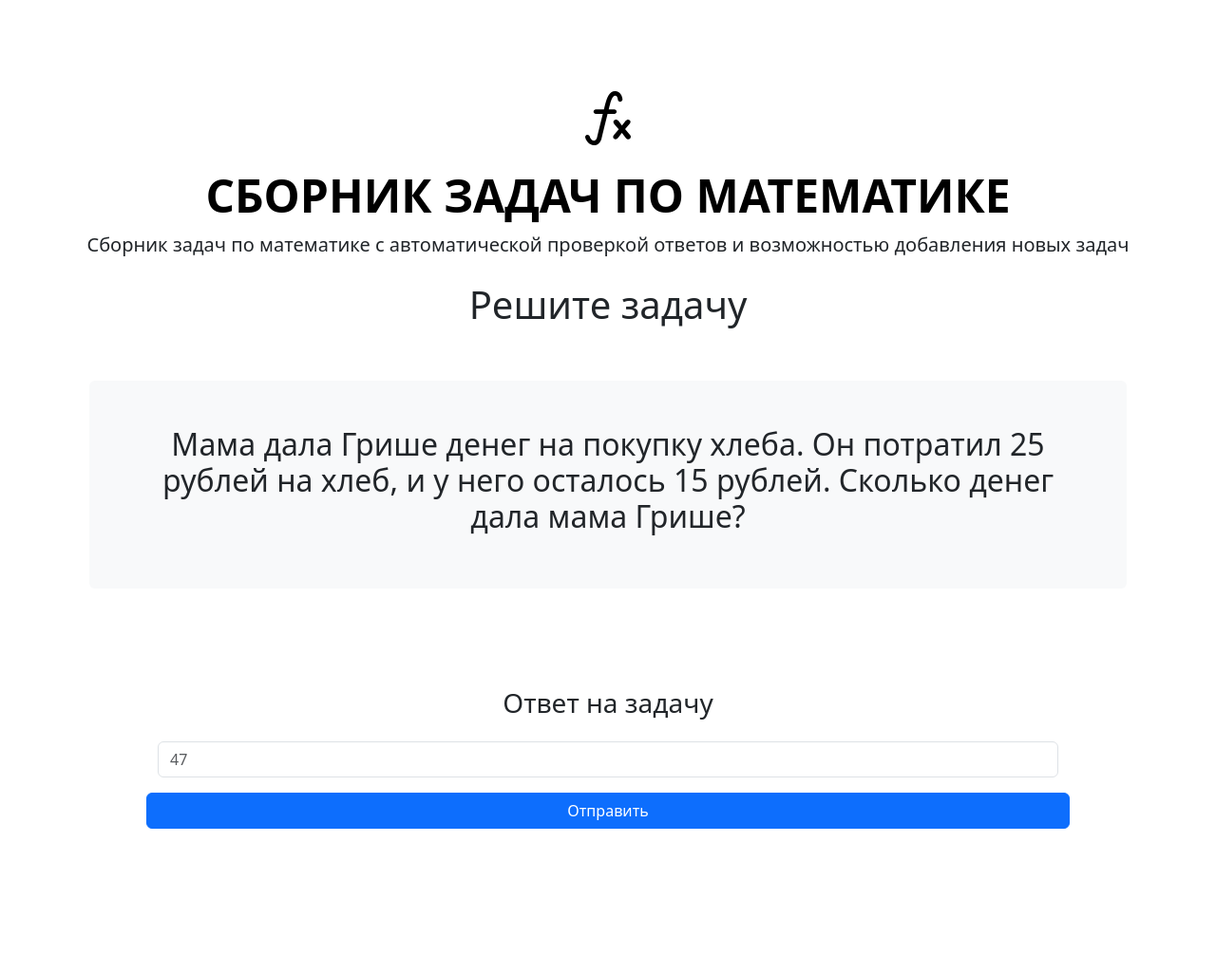
After one commit to kulevkirill/mysite, a Django app: page /solve_task in a window 1280 px wide. The commit adds this page. Shown: the whole page at 95% size. Run offline with Django 5.2, Linux system fonts and the light colour scheme; some libraries are stand-ins or nearby versions.

Commit message:
add solve_task.html & solved_task.html

```diff
--- a/mysite/mysite/urls.py
+++ b/mysite/mysite/urls.py
@@ -25,4 +25,6 @@ urlpatterns = [
     path('task_list', views.task_list),
     path('add_task', views.add_task),
     path('send_task', views.send_task),
+    path('solve_task', views.solve_task),
+    path('send_answer', views.send_answer),
 ]
--- a/mysite/mysite/views.py
+++ b/mysite/mysite/views.py
@@ -1,5 +1,7 @@
 from django.shortcuts import render
 from django.core.cache import cache
+
+import random
 
 from . import tasks_utils
 
@@ -35,3 +37,22 @@ def send_task(request):
         return render(request, "task_request.html", context)
     else:
         add_task(request)
+
+def solve_task(request):
+    tasks = tasks_utils.get_tasks()
+    task = tasks[random.randint(0, len(tasks)-1)]
+    return render(request, "solve_task.html", context={"task": task[1], "answer": task[2]})
+
+def send_answer(request):
+    if request.method == "POST":
+        cache.clear()
+        answer = request.POST.get("answer", "")
+        real_answer = request.POST.get("real_answer", "")
+        context = {"answer": answer, "real_answer": real_answer}
+
+        if answer == real_answer:
+            context["success"] = True
+            return render(request, "solved_task.html", context)
+
+        context["success"] = False
+        return render(request, "solved_task.html", context)
--- a/mysite/templates/index.html
+++ b/mysite/templates/index.html
@@ -6,7 +6,9 @@
 
 {% block content %}
 <div class="d-grid gap-2 d-sm-flex justify-content-sm-center">
-    <button type="button" class="btn btn-primary btn-lg px-4 gap-3"> НАЧАТЬ РЕШАТЬ </button>
+    <a href="/solve_task">
+        <button type="button" class="btn btn-primary btn-lg px-4 gap-3"> НАЧАТЬ РЕШАТЬ </button>
+    </a>
     <a href="/add_task">
         <button type="button" class="btn btn-outline-secondary btn-lg px-4"> ДОБАВИТЬ ЗАДАЧУ </button>
     </a>
--- /dev/null
+++ b/mysite/templates/solve_task.html
@@ -0,0 +1,33 @@
+{% extends "base_page.html" %}
+
+{% block content %}
+<h1> Решите задачу </h1>
+
+<div class="container px-4 py-5">
+    <div class="bg-body-tertiary p-5 rounded">
+        <h2>
+            {{ task }}
+        </h2>
+    </div>
+</div>
+
+<div class="container-sm px-5 py-5" id="task-form">
+    <form method="post">
+        <div class="row px-5 py-2">
+            <h3>Ответ на задачу</h3>
+        </div>
+        <div class="row px-5 py-2">
+            <div class="col-md-12">
+                <input type="text" class="form-control input-lg" name="answer" id="answer" placeholder="47" value required>
+            </div>
+        </div>
+
+        <input type="text" class="form-control input-lg" name="real_answer" id="real_answer" value="{{answer}}" style="display: none;">
+
+        <div class="row px-5 py-2">
+            <button type="submit" class="btn btn-primary" formaction="/send_answer">Отправить</button>
+        </div>
+    </form>
+</div>
+
+{% endblock %}
```
Also changed, not shown: mysite/templates/solved_task.html (added, +14 -0 lines), mysite/mysite/tasks_utils.py (line endings or trailing spaces).
